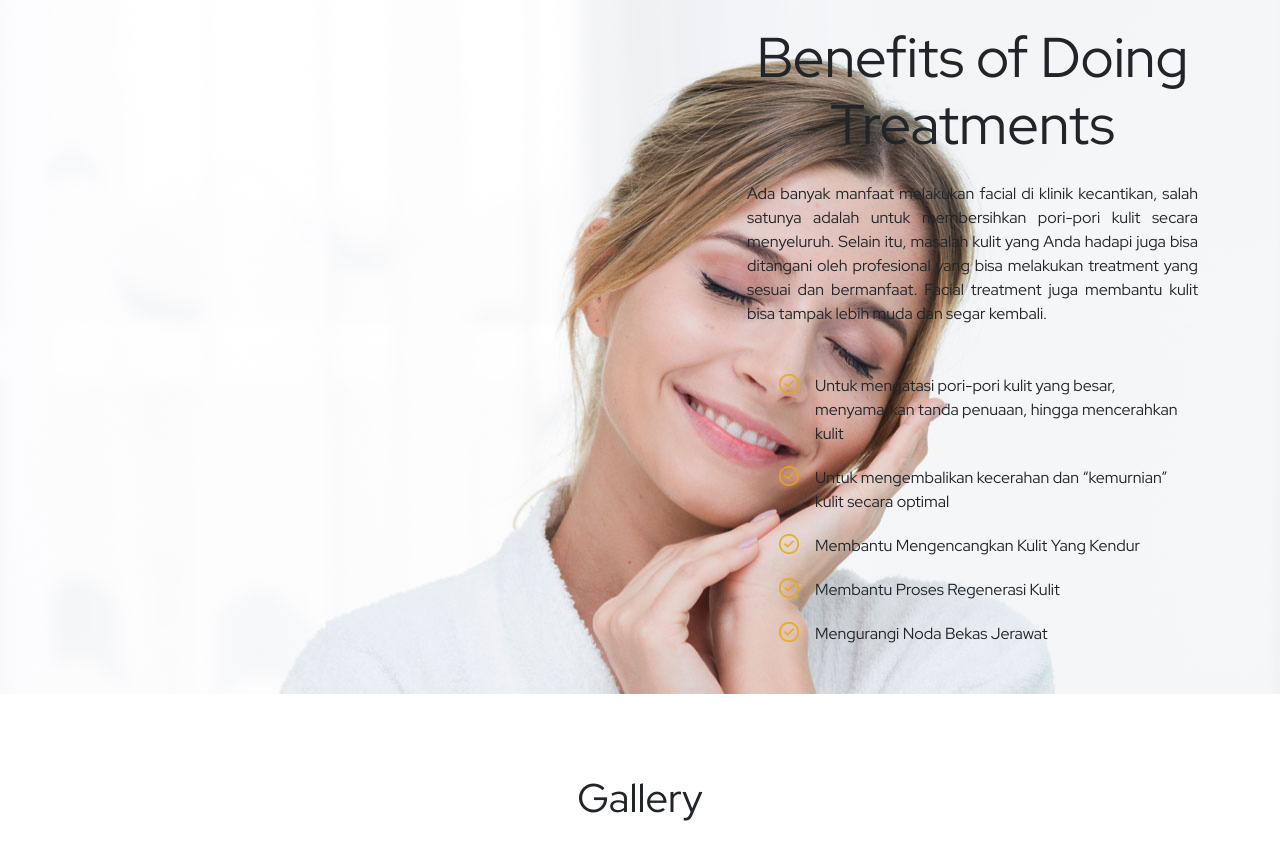
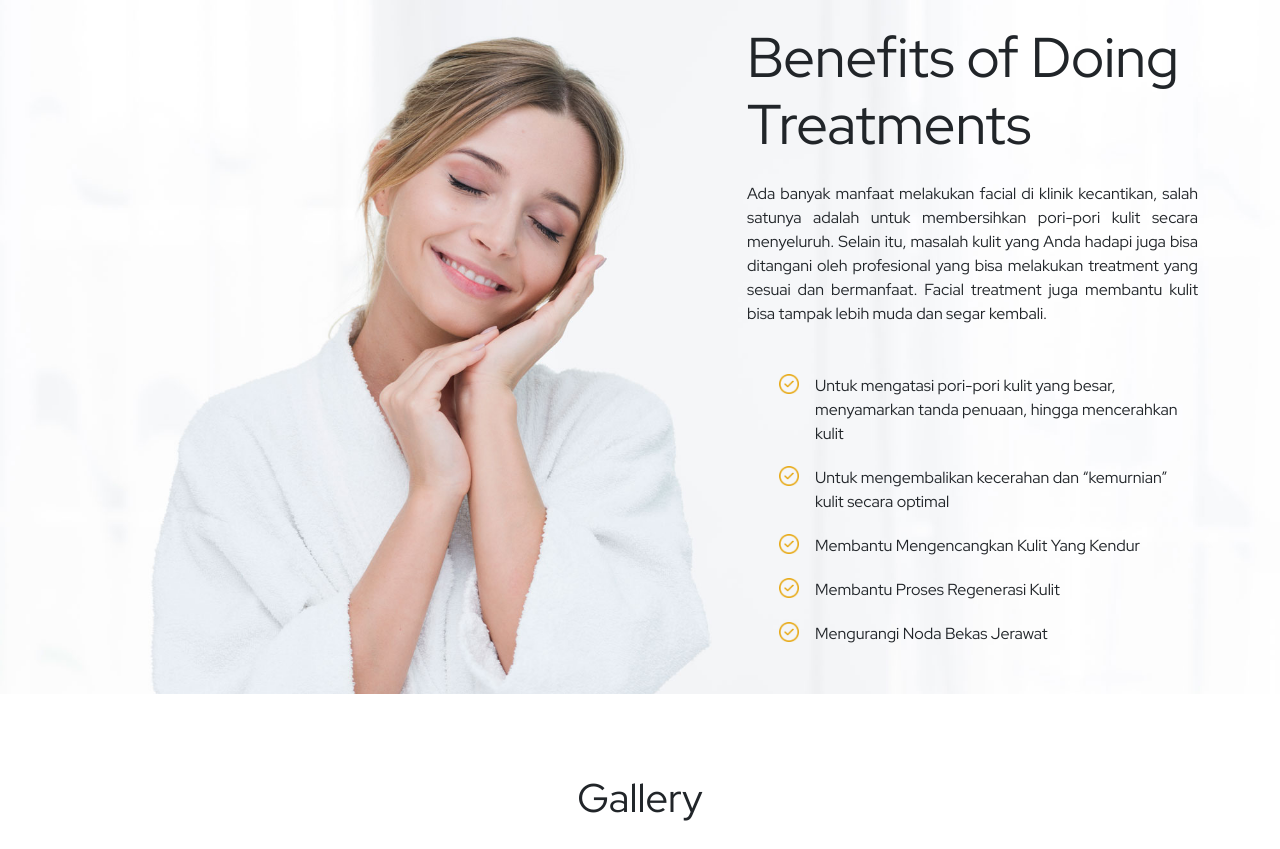
Before and after one commit to darman1725/TSA_WEBA, a PHP site: page / in a window 1280 px wide. Shown: the top 849 px of the page. Run offline with PHP 8.4, Linux system fonts and the light colour scheme.

Commit message:
FIx benefit section

```diff
--- a/assets/css/style.css
+++ b/assets/css/style.css
@@ -5,9 +5,10 @@
 .benefit-section {
     background: url('../img/bg.jpg');
     width: 100%;
+    background-size: cover;
 }
 
-.footer{
+.footer {
     background-color: rgba(253, 215, 170, 0.46);
     padding-top: 5px;
     height: 100%;
@@ -43,6 +44,3 @@ ul.benefit > li {
     box-shadow: 1px 1px 4px rgba(0, 0, 0, 0.4);
     margin-bottom: 16px;
 }
-h1{
-    text-align: center;
-}
--- a/index.html
+++ b/index.html
@@ -53,7 +53,7 @@
     <section>
 
         <div class="container features">
-          <h1>Gallery</h1><br>
+          <h1 class="text-center">Gallery</h1><br>
           <div class="row">
               <div class="col-lg-4 col-md-4 col-sm-12">
                   <img src="assets/img/image_2.jpg" class="img-fluid">
```
